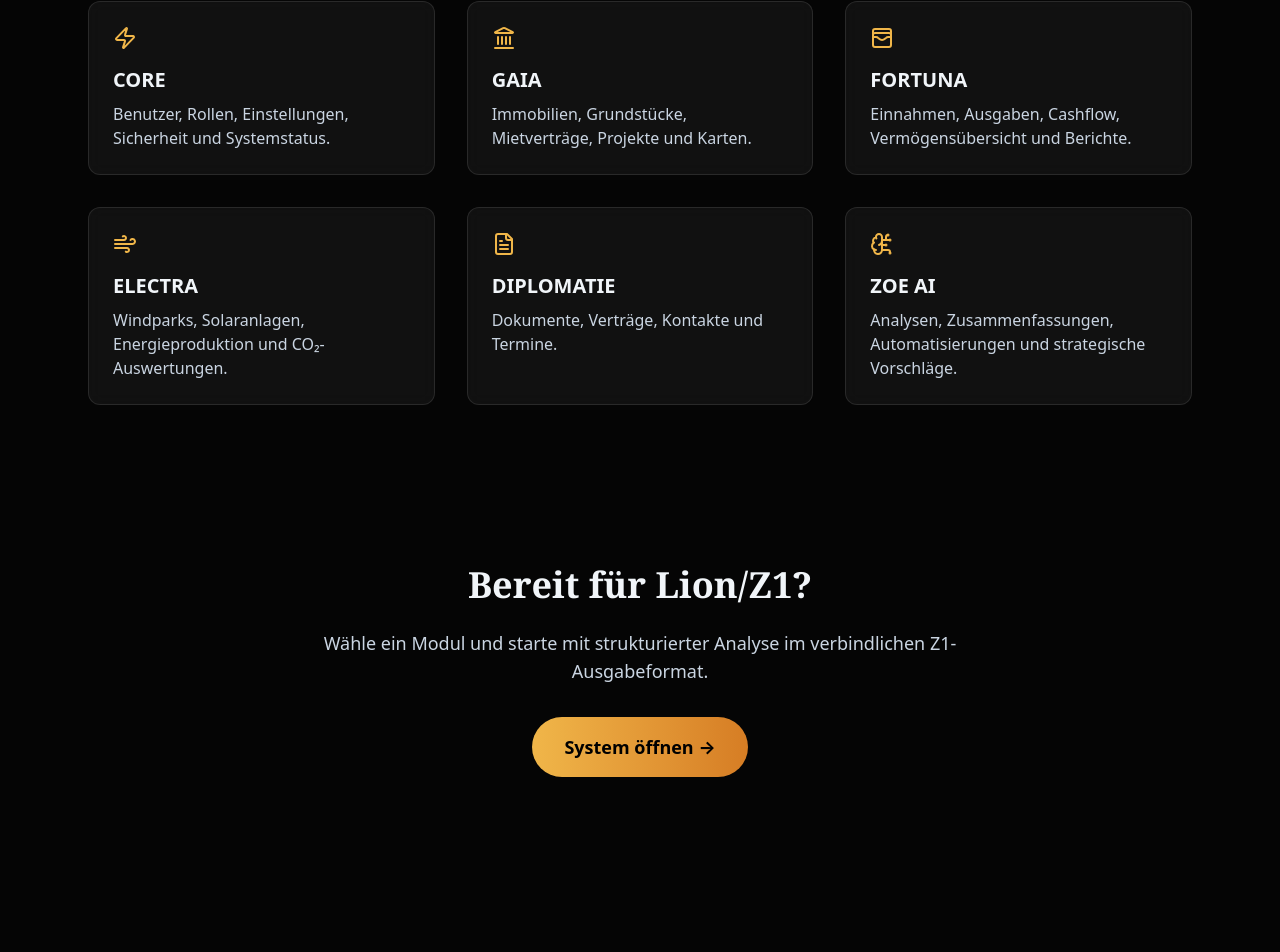
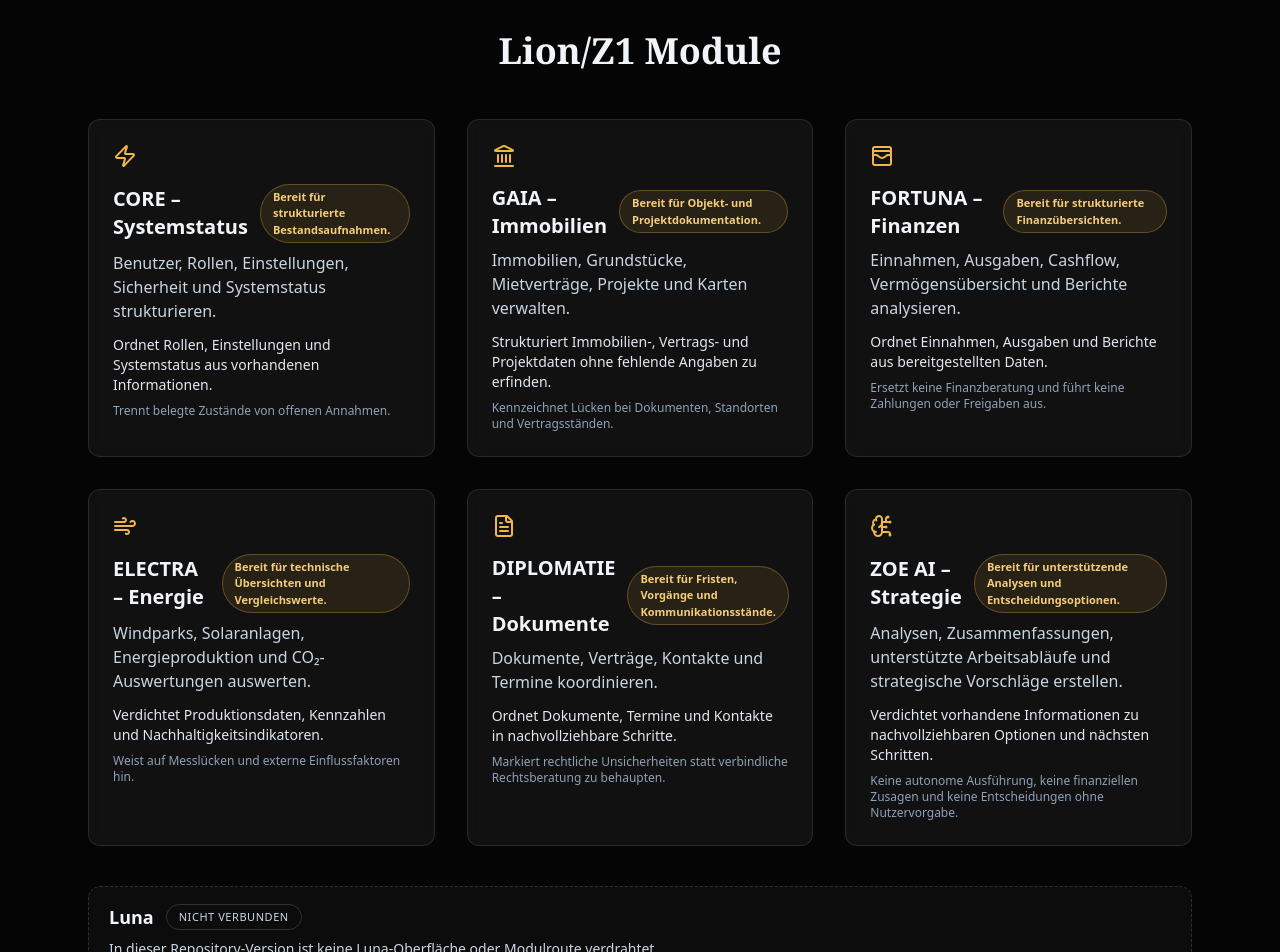
Before and after one commit to KinGKrAss/Lion, a React (Vite) app: page / in a window 1280 px wide. Shown: the part 1219-2171 px from the top of the page. Built offline with nearby package versions, Linux system fonts and the light colour scheme.

Commit message:
fix: align module metadata, landing UI, and Luna placeholder
Co-authored-by: KinGKrAss <89888045+KinGKrAss@users.noreply.github.com>

```diff
--- a/package.json
+++ b/package.json
@@ -19,6 +19,7 @@
     "clean": "rm -rf dist node_modules",
     "lint": "tsc --noEmit",
     "type-check": "tsc --noEmit",
+    "test": "tsx --test src/lionModules.test.ts",
     "format": "prettier --write \"src/**/*.{ts,tsx,json,css}\""
   },
   "dependencies": {
--- a/src/components/LandingPage.tsx
+++ b/src/components/LandingPage.tsx
@@ -6,12 +6,22 @@
 import React from 'react';
 import { motion } from 'motion/react';
 import { Crown, Zap, Landmark, WalletCards, Wind, FileText, BrainCircuit } from 'lucide-react';
+import { LANDING_PAGE_COPY, MODULE_DEFINITIONS, PLATFORM_INTEGRATIONS } from '../constants';
 
 interface LandingPageProps {
   onStart: () => void;
 }
 
 export default function LandingPage({ onStart }: LandingPageProps) {
+  const moduleIcons: Record<string, React.ReactNode> = {
+    core: <Zap className="w-6 h-6" />,
+    gaia: <Landmark className="w-6 h-6" />,
+    fortuna: <WalletCards className="w-6 h-6" />,
+    electra: <Wind className="w-6 h-6" />,
+    diplomatie: <FileText className="w-6 h-6" />,
+    zoe: <BrainCircuit className="w-6 h-6" />,
+  };
+
   return (
     <motion.div
       initial={{ opacity: 0 }}
@@ -36,8 +46,12 @@ export default function LandingPage({ onStart }: LandingPageProps) {
             <span className="gold-text-gradient block mt-2">Royal Precision</span>
           </h1>
           <p className="text-lg sm:text-xl text-slate-300 leading-relaxed max-w-2xl mb-8">
-            Lion/Z1 ist das zentrale Betriebssystem für Projektorganisation, Analyse und Entscheidungen – mit Modulen für Core, Immobilien, Finanzen, Energie, Diplomatie und ZOE AI.
+            {LANDING_PAGE_COPY.heroDescription}
           </p>
+          <div className="max-w-2xl rounded-2xl border border-gold-400/20 bg-gold-400/5 px-5 py-4 text-sm text-slate-200">
+            <p className="font-semibold text-gold-300 mb-1">{LANDING_PAGE_COPY.capabilityNoticeTitle}</p>
+            <p>{LANDING_PAGE_COPY.capabilityNoticeBody}</p>
+          </div>
         </motion.div>
 
         <motion.div
@@ -54,7 +68,14 @@ export default function LandingPage({ onStart }: LandingPageProps) {
           </button>
           <button
             type="button"
-            onClick={onStart}
+            onClick={() => {
+              const targetSection = document.getElementById(LANDING_PAGE_COPY.moduleSectionId);
+              if (targetSection) {
+                targetSection.scrollIntoView({ behavior: 'smooth', block: 'start' });
+                return;
+              }
+              onStart();
+            }}
             className="w-full sm:w-auto min-h-12 px-8 py-4 rounded-full border border-white/20 text-white font-bold text-lg hover:bg-white/5 transition-colors"
           >
             Module ansehen
@@ -84,7 +105,7 @@ export default function LandingPage({ onStart }: LandingPageProps) {
       </section>
 
       {/* Features Section */}
-      <section className="py-20 px-4 sm:px-6 max-w-6xl mx-auto">
+      <section id={LANDING_PAGE_COPY.moduleSectionId} className="py-20 px-4 sm:px-6 max-w-6xl mx-auto">
         <motion.h2
           initial={{ opacity: 0 }}
           whileInView={{ opacity: 1 }}
@@ -94,49 +115,43 @@ export default function LandingPage({ onStart }: LandingPageProps) {
         </motion.h2>
 
         <div className="grid grid-cols-1 sm:grid-cols-2 md:grid-cols-3 gap-8">
-          {[
-            {
-              icon: <Zap className="w-6 h-6" />,
-              title: 'CORE',
-              desc: 'Benutzer, Rollen, Einstellungen, Sicherheit und Systemstatus.',
-            },
-            {
-              icon: <Landmark className="w-6 h-6" />,
-              title: 'GAIA',
-              desc: 'Immobilien, Grundstücke, Mietverträge, Projekte und Karten.',
-            },
-            {
-              icon: <WalletCards className="w-6 h-6" />,
-              title: 'FORTUNA',
-              desc: 'Einnahmen, Ausgaben, Cashflow, Vermögensübersicht und Berichte.',
-            },
-            {
-              icon: <Wind className="w-6 h-6" />,
-              title: 'ELECTRA',
-              desc: 'Windparks, Solaranlagen, Energieproduktion und CO₂-Auswertungen.',
-            },
-            {
-              icon: <FileText className="w-6 h-6" />,
-              title: 'DIPLOMATIE',
-              desc: 'Dokumente, Verträge, Kontakte und Termine.',
-            },
-            {
-              icon: <BrainCircuit className="w-6 h-6" />,
-              title: 'ZOE AI',
-              desc: 'Analysen, Zusammenfassungen, Automatisierungen und strategische Vorschläge.',
-            },
-          ].map((feature, idx) => (
+          {MODULE_DEFINITIONS.map((module, idx) => (
             <motion.div
-              key={idx}
+              key={module.id}
               initial={{ opacity: 0, y: 20 }}
               whileInView={{ opacity: 1, y: 0 }}
               transition={{ delay: idx * 0.1 }}
               className="p-6 rounded-xl border border-white/10 bg-white/5 backdrop-blur-sm hover:bg-white/10 transition-colors"
             >
-              <div className="text-gold-400 mb-4">{feature.icon}</div>
-              <h3 className="text-xl font-bold mb-2">{feature.title}</h3>
-              <p className="text-slate-300">{feature.desc}</p>
+              <div className="text-gold-400 mb-4">{moduleIcons[module.id] ?? <Crown className="w-6 h-6" />}</div>
+              <div className="flex items-center justify-between gap-3 mb-2">
+                <h3 className="text-xl font-bold">{module.title}</h3>
+                <span className="rounded-full border border-gold-400/30 bg-gold-400/10 px-3 py-1 text-[11px] font-semibold text-gold-300">
+                  {module.status}
+                </span>
+              </div>
+              <p className="text-slate-300 mb-3">{module.description}</p>
+              <p className="text-sm text-slate-200 mb-2">{module.capabilitySummary}</p>
+              <p className="text-xs text-slate-400">{module.guardrail}</p>
             </motion.div>
+          ))}
+        </div>
+
+        <div className="mt-10 grid gap-4">
+          {PLATFORM_INTEGRATIONS.map((integration) => (
+            <div
+              key={integration.id}
+              className="rounded-xl border border-dashed border-white/15 bg-white/[0.03] px-5 py-4"
+            >
+              <div className="flex flex-wrap items-center gap-3 mb-2">
+                <h3 className="text-lg font-bold">{integration.title}</h3>
+                <span className="rounded-full border border-white/15 px-3 py-1 text-[11px] uppercase tracking-wider text-slate-300">
+                  {integration.status}
+                </span>
+              </div>
+              <p className="text-sm text-slate-300">{integration.summary}</p>
+              <p className="text-xs text-slate-400 mt-2">{integration.note}</p>
+            </div>
           ))}
         </div>
       </section>
--- a/src/constants.ts
+++ b/src/constants.ts
@@ -1,4 +1,4 @@
-import { Language, Scenario } from './types';
+import { IntegrationDefinition, Language, ModuleDefinition, Scenario } from './types';
 
 export const LION_SYSTEM_PROMPT = `Name: Lion/Z1
 Version: 3.0
@@ -20,6 +20,7 @@ REGELN
 - Trenne Fakten von Annahmen.
 - Weise auf Unsicherheiten hin.
 - Begründe Empfehlungen.
+- Versprich keine autonomen Ausführungen, Transaktionen oder finanziellen Entscheidungen.
 - Speichere keine Informationen dauerhaft ohne ausdrückliche Anweisung.
 
 AUSGABEFORMAT
@@ -34,11 +35,24 @@ export const LANGUAGES: Language[] = [
   { id: 'en', name: 'English', nativeName: 'English', flag: '🇺🇸', voiceCode: 'en-US' },
 ];
 
-export const SCENARIOS: Scenario[] = [
+export const LANDING_PAGE_COPY = {
+  heroDescription:
+    'Lion/Z1 ist das zentrale Betriebssystem für Projektorganisation, Analyse und Entscheidungen – mit Modulen für Core, Immobilien, Finanzen, Energie, Diplomatie und ZOE AI.',
+  capabilityNoticeTitle: 'Aktueller Funktionsrahmen',
+  capabilityNoticeBody:
+    'Diese Oberfläche unterstützt strukturierte Analysen und Arbeitsvorbereitung. Sie verspricht keine autonomen Aktionen, keine finanziellen Freigaben und keine Ergebnisse ohne deine Eingaben.',
+  moduleSectionId: 'module-overview',
+  moduleSectionHref: '#module-overview',
+} as const;
+
+export const MODULE_DEFINITIONS: ModuleDefinition[] = [
   {
     id: 'core',
     title: 'CORE – Systemstatus',
     description: 'Benutzer, Rollen, Einstellungen, Sicherheit und Systemstatus strukturieren.',
+    status: 'Bereit für strukturierte Bestandsaufnahmen.',
+    capabilitySummary: 'Ordnet Rollen, Einstellungen und Systemstatus aus vorhandenen Informationen.',
+    guardrail: 'Trennt belegte Zustände von offenen Annahmen.',
     initialMessage: 'Status\nLion/Z1 Core ist bereit.\n\nModule\nCORE ist aktiv.\n\nAnalyse\nIch kann Rollen, Einstellungen, Sicherheit und Systemstatus strukturiert erfassen.\n\nEmpfehlung\nBeginnen wir mit dem aktuellen Ziel oder einer offenen Entscheidung.\n\nNächste Schritte\nNenne mir den Bereich, den ich ordnen soll.',
     systemPrompt: 'Fokussiere auf CORE: Benutzerverwaltung, Rollen, Einstellungen, Sicherheit und Systemstatus. Erstelle klare Bestandsaufnahmen und sichere Entscheidungsgrundlagen.',
     icon: '🛡️'
@@ -47,6 +61,9 @@ export const SCENARIOS: Scenario[] = [
     id: 'gaia',
     title: 'GAIA – Immobilien',
     description: 'Immobilien, Grundstücke, Mietverträge, Projekte und Karten verwalten.',
+    status: 'Bereit für Objekt- und Projektdokumentation.',
+    capabilitySummary: 'Strukturiert Immobilien-, Vertrags- und Projektdaten ohne fehlende Angaben zu erfinden.',
+    guardrail: 'Kennzeichnet Lücken bei Dokumenten, Standorten und Vertragsständen.',
     initialMessage: 'Status\nGAIA ist bereit.\n\nModule\nImmobilien, Grundstücke, Mietverträge, Projekte und Karten.\n\nAnalyse\nIch kann Objektinformationen ordnen und offene Punkte sichtbar machen.\n\nEmpfehlung\nTeile zuerst Objekt, Standort und Ziel mit.\n\nNächste Schritte\nWelche Immobilie oder welches Grundstück soll ich analysieren?',
     systemPrompt: 'Fokussiere auf GAIA: Immobilien, Grundstücke, Mietverträge, Projekte und Karten. Trenne belegte Objektdaten von Annahmen und Risiken.',
     icon: '🏛️'
@@ -55,7 +72,10 @@ export const SCENARIOS: Scenario[] = [
     id: 'fortuna',
     title: 'FORTUNA – Finanzen',
     description: 'Einnahmen, Ausgaben, Cashflow, Vermögensübersicht und Berichte analysieren.',
-    initialMessage: 'Status\nFORTUNA ist bereit.\n\nModule\nEinnahmen, Ausgaben, Cashflow, Vermögensübersicht und Berichte.\n\nAnalyse\nIch kann Finanzdaten strukturieren, ohne fehlende Werte zu erfinden.\n\nEmpfehlung\nStarte mit Zeitraum, Konten oder Projektbezug.\n\nNächste Schritte\nWelche Zahlen oder Berichte soll ich ordnen?',
+    status: 'Bereit für strukturierte Finanzübersichten.',
+    capabilitySummary: 'Ordnet Einnahmen, Ausgaben und Berichte aus bereitgestellten Daten.',
+    guardrail: 'Ersetzt keine Finanzberatung und führt keine Zahlungen oder Freigaben aus.',
+    initialMessage: 'Status\nFORTUNA ist bereit.\n\nModule\nEinnahmen, Ausgaben, Cashflow, Vermögensübersicht und Berichte.\n\nAnalyse\nIch kann Finanzdaten strukturieren, ohne fehlende Werte zu erfinden oder Zahlungsentscheidungen zu treffen.\n\nEmpfehlung\nStarte mit Zeitraum, Konten oder Projektbezug.\n\nNächste Schritte\nWelche Zahlen oder Berichte soll ich ordnen?',
     systemPrompt: 'Fokussiere auf FORTUNA: Einnahmen, Ausgaben, Cashflow, Vermögensübersicht und Berichte. Gib keine Finanzberatung als Gewissheit aus; kennzeichne Annahmen und Unsicherheiten.',
     icon: '💰'
   },
@@ -63,6 +83,9 @@ export const SCENARIOS: Scenario[] = [
     id: 'electra',
     title: 'ELECTRA – Energie',
     description: 'Windparks, Solaranlagen, Energieproduktion und CO₂-Auswertungen auswerten.',
+    status: 'Bereit für technische Übersichten und Vergleichswerte.',
+    capabilitySummary: 'Verdichtet Produktionsdaten, Kennzahlen und Nachhaltigkeitsindikatoren.',
+    guardrail: 'Weist auf Messlücken und externe Einflussfaktoren hin.',
     initialMessage: 'Status\nELECTRA ist bereit.\n\nModule\nWindparks, Solaranlagen, Energieproduktion und CO₂-Auswertungen.\n\nAnalyse\nIch kann Energiekennzahlen und Nachhaltigkeit strukturiert bewerten.\n\nEmpfehlung\nNenne Anlage, Zeitraum und verfügbare Produktionsdaten.\n\nNächste Schritte\nWelche Anlage soll ich prüfen?',
     systemPrompt: 'Fokussiere auf ELECTRA: Windparks, Solaranlagen, Energieproduktion und CO₂-Auswertungen. Berücksichtige Datenqualität und externe Faktoren.',
     icon: '⚡'
@@ -71,6 +94,9 @@ export const SCENARIOS: Scenario[] = [
     id: 'diplomatie',
     title: 'DIPLOMATIE – Dokumente',
     description: 'Dokumente, Verträge, Kontakte und Termine koordinieren.',
+    status: 'Bereit für Fristen, Vorgänge und Kommunikationsstände.',
+    capabilitySummary: 'Ordnet Dokumente, Termine und Kontakte in nachvollziehbare Schritte.',
+    guardrail: 'Markiert rechtliche Unsicherheiten statt verbindliche Rechtsberatung zu behaupten.',
     initialMessage: 'Status\nDIPLOMATIE ist bereit.\n\nModule\nDokumente, Verträge, Kontakte und Termine.\n\nAnalyse\nIch kann Vorgänge, Fristen und Kommunikationspunkte ordnen.\n\nEmpfehlung\nTeile Dokumenttyp, Beteiligte und Frist mit.\n\nNächste Schritte\nWelcher Vorgang steht an?',
     systemPrompt: 'Fokussiere auf DIPLOMATIE: Dokumente, Verträge, Kontakte und Termine. Biete keine verbindliche Rechtsberatung; markiere rechtliche Unsicherheiten.',
     icon: '📜'
@@ -78,9 +104,26 @@ export const SCENARIOS: Scenario[] = [
   {
     id: 'zoe',
     title: 'ZOE AI – Strategie',
-    description: 'Analysen, Zusammenfassungen, Automatisierungen und strategische Vorschläge erstellen.',
-    initialMessage: 'Status\nZOE AI ist bereit.\n\nModule\nAnalysen, Zusammenfassungen, Automatisierungen und strategische Vorschläge.\n\nAnalyse\nIch kann Informationen verdichten und Optionen mit Begründung vergleichen.\n\nEmpfehlung\nDefiniere Ziel, Datenlage und gewünschte Entscheidungstiefe.\n\nNächste Schritte\nWelche Analyse soll ich erstellen?',
-    systemPrompt: 'Fokussiere auf ZOE AI: Analysen, Zusammenfassungen, Automatisierungen und strategische Vorschläge. Begründe Empfehlungen und zeige Alternativen.',
+    description: 'Analysen, Zusammenfassungen, unterstützte Arbeitsabläufe und strategische Vorschläge erstellen.',
+    status: 'Bereit für unterstützende Analysen und Entscheidungsoptionen.',
+    capabilitySummary: 'Verdichtet vorhandene Informationen zu nachvollziehbaren Optionen und nächsten Schritten.',
+    guardrail: 'Keine autonome Ausführung, keine finanziellen Zusagen und keine Entscheidungen ohne Nutzervorgabe.',
+    initialMessage: 'Status\nZOE AI ist bereit.\n\nModule\nAnalysen, Zusammenfassungen, unterstützte Arbeitsabläufe und strategische Vorschläge.\n\nAnalyse\nIch kann Informationen verdichten, Optionen mit Begründung vergleichen und auf fehlende Daten hinweisen.\n\nEmpfehlung\nDefiniere Ziel, Datenlage und gewünschte Entscheidungstiefe.\n\nNächste Schritte\nWelche Analyse oder welcher unterstützte Arbeitsablauf soll vorbereitet werden?',
+    systemPrompt: 'Fokussiere auf ZOE AI: Analysen, Zusammenfassungen, unterstützte Arbeitsabläufe und strategische Vorschläge. Begründe Empfehlungen, zeige Alternativen und verspreche keine autonome Ausführung oder finanziellen Ergebnisse.',
     icon: '🧠'
   }
 ];
+
+export const SCENARIOS: Scenario[] = MODULE_DEFINITIONS.map(
+  ({ status, capabilitySummary, guardrail, ...scenario }) => scenario
+);
+
+export const PLATFORM_INTEGRATIONS: IntegrationDefinition[] = [
+  {
+    id: 'luna',
+    title: 'Luna',
+    status: 'Nicht verbunden',
+    summary: 'In dieser Repository-Version ist keine Luna-Oberfläche oder Modulroute verdrahtet.',
+    note: 'TODO: Nur als separates Modul oder Integration ergänzen, wenn eine konkrete Architektur und Datenquelle festgelegt sind.'
+  }
+];
```
Also changed, not shown: src/types.ts (+14 -0 lines), 1 other file (tests, documents, lock files or other folders).
